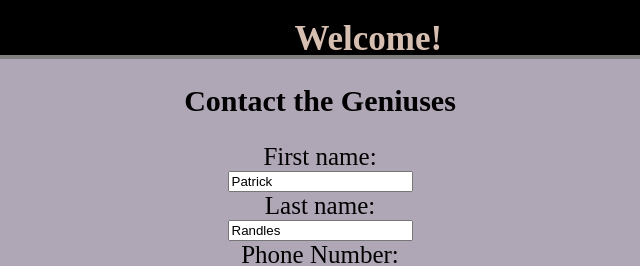
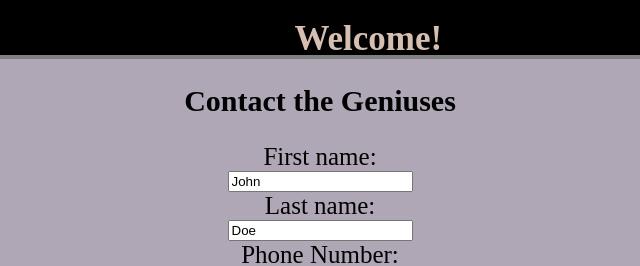
Before and after one commit to PDRandles/Musical-Genius, a plain HTML site: page contact.html in a window 1280 px wide. Shown: the top 266 px of the page, 320-960 px from the left. Drawn offline with Linux system fonts and the light colour scheme.

Commit message:
Updated Form Values

```diff
--- a/contact.html
+++ b/contact.html
@@ -26,9 +26,9 @@
 </h2>
 <form action="">
     <label for="fname">First name:</label><br>
-    <input type="text" id="fname" name="fname" value="Patrick"><br>
+    <input type="text" id="fname" name="fname" value="John"><br>
     <label for="lname">Last name:</label><br>
-    <input type="text" id="lname" name="lname" value="Randles"><br>
+    <input type="text" id="lname" name="lname" value="Doe"><br>
     <label for="pnumber">Phone Number:</label><br>
     <input type="text" id="pnumber" name="pnumber" value="(###) ###-####"><br>
     <label for="email">Email:</label><br>
```
